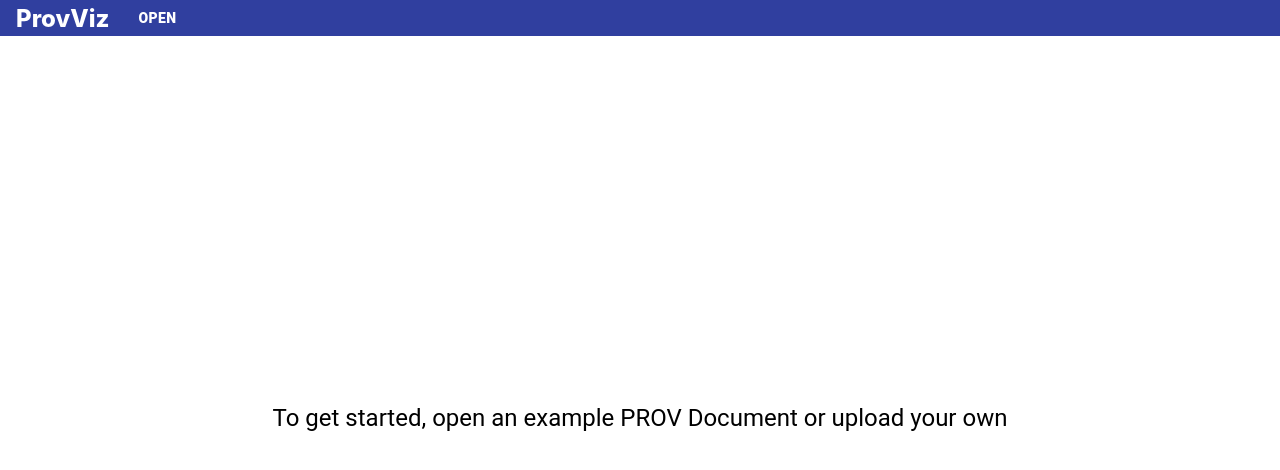
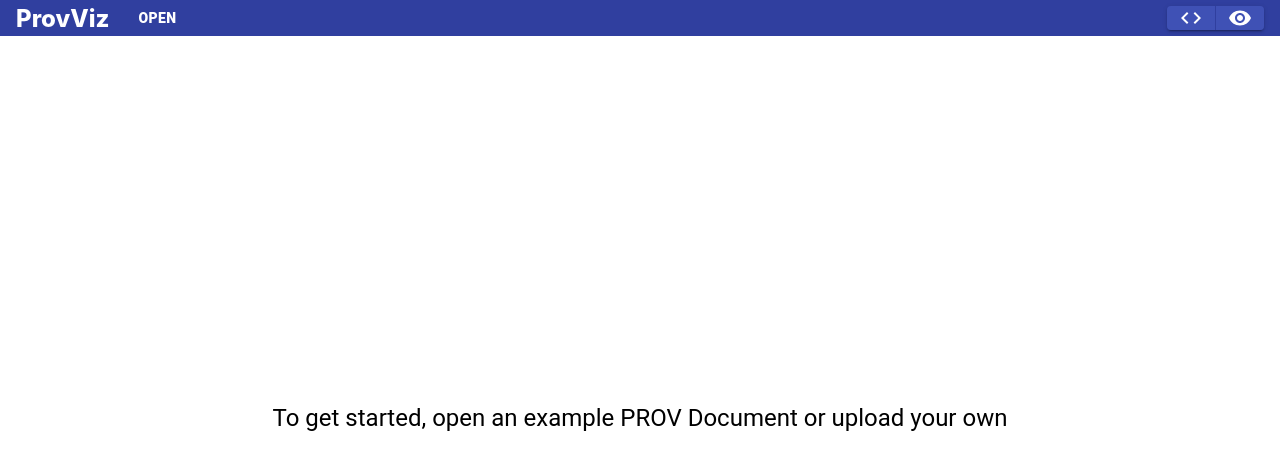
Before and after one commit to benwerner01/provviz-web, a React (Create React App) app: page / in a window 1280 px wide. Shown: the top 470 px of the page. Built offline with nearby package versions, Linux system fonts and the light colour scheme.

Commit message:
layout buttong group

```diff
--- a/src/App.tsx
+++ b/src/App.tsx
@@ -1,11 +1,11 @@
 import React, { useEffect, useRef, useState } from 'react';
-import { Visualiser } from 'provviz';
+import Visualiser, { MIN_WIDTH } from 'provviz';
 import { makeStyles } from '@material-ui/core/styles';
 import Box from '@material-ui/core/Box';
 import DragHandleIcon from '@material-ui/icons/DragHandle';
 import { useHistory, useParams } from 'react-router-dom';
 import slugify from 'slugify';
-import MenuBar, { MENU_BAR_HEIGHT } from './components/MenuBar';
+import MenuBar, { Layout, MENU_BAR_HEIGHT } from './components/MenuBar';
 import Editor from './components/Editor';
 import FileUploadDialog from './components/FileUploadDialog';
 import { PROVDocument } from './lib/types';
@@ -60,6 +60,7 @@ const App = () => {
 
   const [fileUploadDialogOpen, setFileUploadDialogOpen] = useState<boolean>(false);
 
+  const [layout, setLayout] = useState<Layout>({ code: true, visualisation: true });
   const [draggingOffset, setDraggingOffset] = useState<boolean>(false);
   const [offset, setOffset] = useState<number | undefined>();
   const [
@@ -144,7 +145,10 @@ const App = () => {
 
   const handlePointerMove = ({ clientX }: PointerEvent) => {
     if (contentWrapperDimension && draggingOffset) {
-      setOffset(contentWrapperDimension.width - clientX);
+      const updatedOffset = contentWrapperDimension.width - clientX;
+      if (
+        updatedOffset > MIN_WIDTH
+        && contentWrapperDimension.width - updatedOffset > MIN_WIDTH) setOffset(updatedOffset);
     }
   };
 
@@ -181,6 +185,8 @@ const App = () => {
         addDocument={openDocument}
       />
       <MenuBar
+        layout={layout}
+        setLayout={setLayout}
         openDocument={openDocument}
         openFileUploadDialog={() => setFileUploadDialogOpen(true)}
       />
@@ -188,30 +194,38 @@ const App = () => {
         {!currentDocument && <NoCurrentDocument addDocument={openDocument} />}
         {contentWrapperDimension && offset && currentDocument && (
         <>
+          {layout.code && (
           <Editor
             openDocuments={openDocuments}
             setOpenDocuments={setOpenDocuments}
             currentDocumentIndex={currentDocumentIndex}
             onChange={handleDocumentChange(currentDocumentIndex)}
             setCurrentDocumentIndex={setCurrentDocumentIndex}
-            width={contentWrapperDimension.width - offset}
+            width={layout.visualisation
+              ? contentWrapperDimension.width - offset
+              : contentWrapperDimension.width}
             height={contentWrapperDimension.height}
           />
+          )}
+          {layout.code && layout.visualisation && (
           <Box
             onMouseDown={handleDraggableMouseDown}
             className={classes.draggable}
           >
             <DragHandleIcon />
           </Box>
+          )}
+          {layout.visualisation && (
           <Visualiser
             key={currentDocument.name}
             documentName={currentDocument.name}
             document={currentDocument.serialized}
             onChange={handleDocumentChange(currentDocumentIndex)}
             wasmFolderURL={`${process.env.PUBLIC_URL}wasm`}
-            width={offset}
+            width={layout.code ? offset : contentWrapperDimension.width}
             height={contentWrapperDimension.height}
           />
+          )}
         </>
         )}
       </div>
--- a/src/components/MenuBar.tsx
+++ b/src/components/MenuBar.tsx
@@ -2,7 +2,10 @@ import React, { useContext, useRef, useState } from 'react';
 import Box from '@material-ui/core/Box';
 import { makeStyles } from '@material-ui/core/styles';
 import Popper from '@material-ui/core/Popper';
+import ButtonGroup from '@material-ui/core/ButtonGroup';
 import Button from '@material-ui/core/Button';
+import CodeIcon from '@material-ui/icons/Code';
+import VisibilityIcon from '@material-ui/icons/Visibility';
 import Menu, { MenuItem, SubMenu } from 'rc-menu';
 import { ClickAwayListener } from '@material-ui/core';
 import './MenuBar.css';
@@ -11,6 +14,11 @@ import { PROVDocument } from '../lib/types';
 import LocalDocumentsContext from './context/LocalDocumentsContext';
 
 export const MENU_BAR_HEIGHT = 36;
+
+export type Layout = {
+  code: boolean;
+  visualisation: boolean;
+}
 
 const useStyles = makeStyles((theme) => ({
   wrapper: {
@@ -23,6 +31,21 @@ const useStyles = makeStyles((theme) => ({
     fontSize: 24,
     fontWeight: 800,
     color: theme.palette.common.white,
+  },
+  buttonGroupButton: {
+    padding: theme.spacing(0, 1.5),
+    borderColor: `${theme.palette.primary.dark} !important`,
+    backgroundColor: theme.palette.grey[100],
+    '&:hover': {
+      backgroundColor: theme.palette.grey[400],
+    },
+  },
+  selectedButtonGroupButton: {
+    backgroundColor: theme.palette.primary.main,
+    color: theme.palette.common.white,
+    '&:hover': {
+      backgroundColor: theme.palette.primary.light,
+    },
   },
   button: {
     borderRadius: 0,
@@ -53,11 +76,18 @@ const useStyles = makeStyles((theme) => ({
 }));
 
 type MenuBarProps = {
+  layout: Layout
+  setLayout: React.Dispatch<React.SetStateAction<Layout>>;
   openDocument: (document: PROVDocument) => void;
   openFileUploadDialog: () => void;
 }
 
-const MenuBar: React.FC<MenuBarProps> = ({ openDocument, openFileUploadDialog }) => {
+const MenuBar: React.FC<MenuBarProps> = ({
+  layout,
+  setLayout,
+  openDocument,
+  openFileUploadDialog,
+}) => {
   const classes = useStyles();
   const openButton = useRef<HTMLButtonElement>(null);
   const { localDocuments } = useContext(LocalDocumentsContext);
@@ -70,7 +100,8 @@ const MenuBar: React.FC<MenuBarProps> = ({ openDocument, openFileUploadDialog })
   };
 
   return (
-    <Box display="flex" alignItems="center" className={classes.wrapper}>
+    <Box display="flex" alignItems="center" justifyContent="space-between" className={classes.wrapper}>
+      <Box display="flex" alignItems="center">
         <h1 className={classes.logo}>ProvViz</h1>
         <Button
           className={classes.button}
@@ -123,6 +154,31 @@ const MenuBar: React.FC<MenuBarProps> = ({ openDocument, openFileUploadDialog })
           </ClickAwayListener>
         </Popper>
       </Box>
+      <ButtonGroup variant="contained" aria-label="outlined primary button group">
+        <Button
+          className={layout.code
+            ? [classes.selectedButtonGroupButton, classes.buttonGroupButton].join(' ')
+            : classes.buttonGroupButton}
+          onClick={() => setLayout((prev) => ({
+            code: !prev.code,
+            visualisation: prev.code ? true : prev.visualisation,
+          }))}
+        >
+          <CodeIcon />
+        </Button>
+        <Button
+          className={layout.visualisation
+            ? [classes.selectedButtonGroupButton, classes.buttonGroupButton].join(' ')
+            : classes.buttonGroupButton}
+          onClick={() => setLayout((prev) => ({
+            code: prev.visualisation ? true : prev.code,
+            visualisation: !prev.visualisation,
+          }))}
+        >
+          <VisibilityIcon />
+        </Button>
+      </ButtonGroup>
+    </Box>
   );
 };
 
```
Lines whose indentation alone changed are shown as unchanged.
